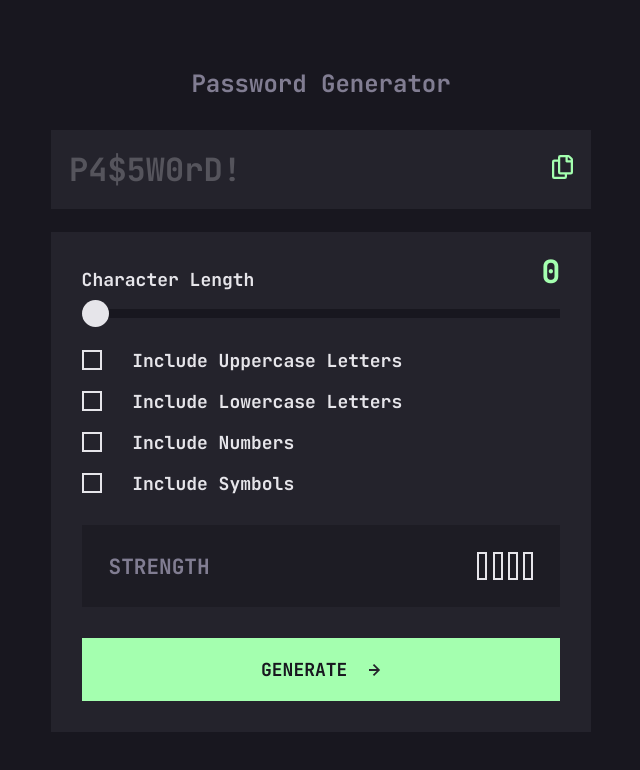
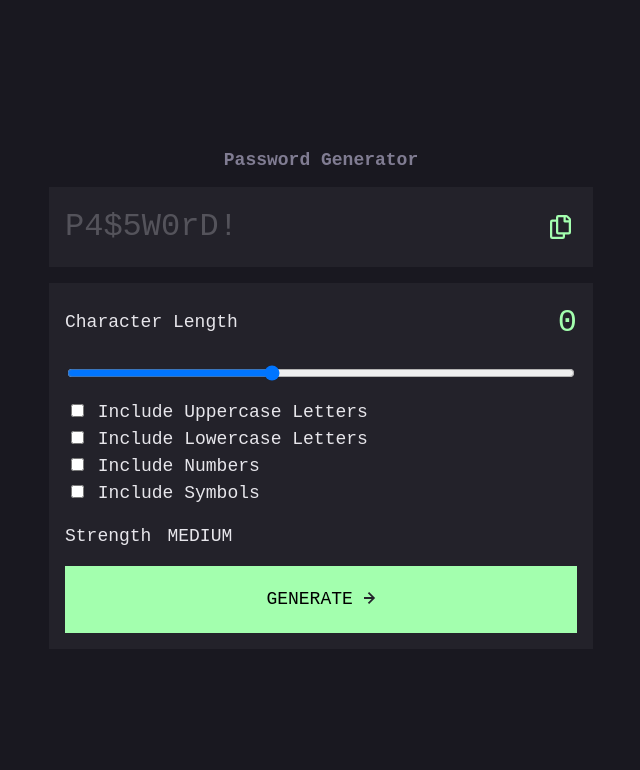
Before and after one commit to MattJM1007/Password-Generator-App, a plain HTML site: page index.html in a window 1280 px wide. Shown: the whole page, without its empty margins (319-959 px from the left). Drawn offline with Linux system fonts and the light colour scheme; a script that the page names is missing.

Commit message:
refactored html and began styling

```diff
--- a/index.html
+++ b/index.html
@@ -12,65 +12,70 @@
   </head>
   <body>
     <main>
-      <h1 class="title">Password Generator</h1>
+      <div class="container flow-content">
+        <h1 class="page-title">Password Generator</h1>
 
-      <section class="generated-password-container">
-        <h2 id="generated-password">P4$5W0rD!</h2>
-        <button id="copy-button">
-          <span id="copied-text" class="hidden">copied</span>
-          <img src="./assets/images/icon-copy.svg" alt="copy button icon" class="copy-icon" />
+        <div class="result-container wrapper flex-center bg-dark">
+          <p class="password text-light" aria-live="polite">P4$5W0rD!</p>
+          <button class="copy-button flex-center">
+            <span class="hidden">copied</span>
+            <svg width="21" height="24" xmlns="http://www.w3.org/2000/svg">
+              <path
+                d="M20.341 3.091 17.909.659A2.25 2.25 0 0 0 16.319 0H8.25A2.25 2.25 0 0 0 6 2.25V4.5H2.25A2.25 2.25 0 0 0 0 6.75v15A2.25 2.25 0 0 0 2.25 24h10.5A2.25 2.25 0 0 0 15 21.75V19.5h3.75A2.25 2.25 0 0 0 21 17.25V4.682a2.25 2.25 0 0 0-.659-1.591ZM12.469 21.75H2.53a.281.281 0 0 1-.281-.281V7.03a.281.281 0 0 1 .281-.281H6v10.5a2.25 2.25 0 0 0 2.25 2.25h4.5v1.969a.282.282 0 0 1-.281.281Zm6-4.5H8.53a.281.281 0 0 1-.281-.281V2.53a.281.281 0 0 1 .281-.281H13.5v4.125c0 .621.504 1.125 1.125 1.125h4.125v9.469a.282.282 0 0 1-.281.281Zm.281-12h-3v-3h.451c.075 0 .147.03.2.082L18.667 4.6a.283.283 0 0 1 .082.199v.451Z"
+                fill="#A4FFAF"
+              />
+            </svg>
           </button>
-      </section>
+        </div>
 
-      <section class="password-details">
-        <fieldset class="range-container">
-          <label for="password-slider" class="range-label">Character Length</label>
-          <input type="range" min="0" max="20" value="0" id="password-slider" />
-          <span id="current-length">10</span>
-        </fieldset>
+        <form class="flow-content wrapper bg-dark">
+          <div class="form-group length">
+            <label for="length-slider">Character Length</label>
+            <span class="length-count">0</span>
+            <input type="range" name="password-length" id="length-slider" min="0" max="20" value="8" />
+          </div>
 
-        <fieldset class="checklist-container">
-          <label for="uppercase-checkbox" class="uppercase-label">
-            <input type="checkbox" id="uppercase-checkbox" name="Include Uppercase Checkbox" value="uppercase" />
-            <span class="checkmark"></span>
+          <fieldset class="form-group checkboxes">
+            <legend class="visually-hidden">Check which characters to include in password</legend>
+
+            <label for="uppercase">
+              <input type="checkbox" name="uppercase" id="uppercase" />
               Include Uppercase Letters
             </label>
 
-          <label for="lowercase-checkbox" class="lowercase-label">
-            <input type="checkbox" id="lowercase-checkbox" name="Include Lowercase Checkbox" value="lowercase" />
-            <span class="checkmark"></span>
+            <label for="lowercase">
+              <input type="checkbox" name="lowercase" id="lowercase" />
               Include Lowercase Letters
             </label>
 
-          <label for="numbers-checkbox" class="numbers-label">
-            <input type="checkbox" id="numbers-checkbox" name="Include Numbers Checkbox" value="numbers" />
-            <span class="checkmark"></span>
+            <label for="numbers">
+              <input type="checkbox" name="numbers" id="numbers" />
               Include Numbers
             </label>
 
-          <label for="symbols-checkbox" class="symbols-label">
-            <input type="checkbox" id="symbols-checkbox" name="Include Symbols Checkbox" value="symbols" />
-            <span class="checkmark"></span>
+            <label for="symbols">
+              <input type="checkbox" name="symbols" id="symbols" />
               Include Symbols
             </label>
           </fieldset>
 
-        <div class="strength-container">
-          <h3>Strength</h3>
-          <h4 id="password-strength-text"></h4>
-          <div class="strength-bars" id="too-weak"></div>
-          <div class="strength-bars" id="weak"></div>
-          <div class="strength-bars" id="medium"></div>
-          <div class="strength-bars" id="strong"></div>
+          <div class="password-strength flex-center">
+            <p class="title">Strength</p>
+            <span class="text" aria-live="polite">MEDIUM</span>
+            <div class="bar" data-strength="too-weak" data-color="red"></div>
+            <div class="bar" data-strength="weak" data-color="orange"></div>
+            <div class="bar" data-strength="medium" data-color="yellow"></div>
+            <div class="bar" data-strength="strong" data-color="green"></div>
           </div>
 
-        <button id="generate-button">
+          <button class="button" type="submit">
             Generate
-          <svg width="12" height="12" xmlns="http://www.w3.org/2000/svg" alt="right arrow icon">
-            <path class="button-arrow" fill="#24232C" d="m5.106 12 6-6-6-6-1.265 1.265 3.841 3.84H.001v1.79h7.681l-3.841 3.84z" />
+            <svg width="12" height="12" xmlns="http://www.w3.org/2000/svg" alt="">
+              <path fill="#24232C" d="m5.106 12 6-6-6-6-1.265 1.265 3.841 3.84H.001v1.79h7.681l-3.841 3.84z" />
             </svg>
           </button>
-      </section>
+        </form>
+      </div>
     </main>
   </body>
 </html>
--- a/index.js
+++ /dev/null
@@ -1,129 +0,0 @@
-//-----Updating the Slider-----
-const slider = document.getElementById("password-slider");
-const sliderOutput = document.getElementById("current-length");
-sliderOutput.innerHTML = slider.value;
-
-slider.oninput = function () {
-  sliderOutput.innerHTML = slider.value;
-};
-
-function updateSliderTrack() {
-  const min = slider.min || 0;
-  const max = slider.max || 100;
-  const value = slider.value;
-
-  const percentage = ((value - min) / (max - min)) * 100 + "%";
-
-  slider.style.setProperty("--progress", percentage);
-}
-
-slider.addEventListener("input", updateSliderTrack);
-
-updateSliderTrack();
-
-//-----Password Generation------
-const generatedPassword = document.getElementById("generated-password");
-const generateButton = document.getElementById("generate-button");
-const uppercaseInput = document.getElementById("uppercase-checkbox");
-const lowercaseInput = document.getElementById("lowercase-checkbox");
-const numbersInput = document.getElementById("numbers-checkbox");
-const symbolsInput = document.getElementById("symbols-checkbox");
-const copyButton = document.getElementById("copy-button");
-const message = document.getElementById("copied-text");
-
-const uppercaseLetters = "ABCDEFGHIJKLMNOPQRSTUVWXYZ";
-const lowercaseLetters = "abcdefghijklmnopqrstuvwxyz";
-const numbers = "1234567890";
-const symbols = "~!@#$%^&*()_-+={[}]|:;<,>.?/";
-
-let userCheckedBoxes = [];
-let strength = 0;
-let userPassword = "";
-
-generateButton.addEventListener("click", () => {
-  const characters = slider.value;
-  userCheckedBoxes = [];
-  strength = 0;
-  userPassword = "";
-  message.classList.add("hidden");
-
-  addSelections();
-
-  for (let i = 0; i < characters; i++) {
-    const firstRandomNumber = Math.floor(Math.random() * userCheckedBoxes.length);
-    const randomIndex = userCheckedBoxes[firstRandomNumber];
-
-    const secondRandomNumber = Math.floor(Math.random() * randomIndex.length);
-    const randomCharacter = randomIndex.charAt(secondRandomNumber);
-
-    userPassword += randomCharacter;
-  }
-
-  updatePasswordDOM(userPassword);
-
-  resetStrength();
-
-  if (characters >= 8) {
-    showStrength(strength);
-  }
-
-  console.log(userPassword);
-});
-
-copyButton.addEventListener("click", copyPasswordText);
-
-//---Functions---
-function addSelections() {
-  if (uppercaseInput.checked) {
-    userCheckedBoxes.push(uppercaseLetters);
-    strength++;
-  }
-
-  if (lowercaseInput.checked) {
-    userCheckedBoxes.push(lowercaseLetters);
-    strength++;
-  }
-
-  if (numbersInput.checked) {
-    userCheckedBoxes.push(numbers);
-    strength++;
-  }
-
-  if (symbolsInput.checked) {
-    userCheckedBoxes.push(symbols);
-    strength++;
-  }
-}
-
-function updatePasswordDOM(password) {
-  generatedPassword.innerText = password;
-  generatedPassword.style.opacity = "1";
-}
-
-function showStrength(value) {
-  const strengthBars = Array.from(document.querySelectorAll(".strength-bars"));
-  const text = document.getElementById("password-strength-text");
-  const strengthClasses = ["too-weak", "weak", "medium", "strong"];
-  const strengthTexts = ["TOO WEAK", "WEAK", "MEDIUM", "STRONG"];
-
-  strengthBars.forEach((bar, i) => {
-    bar.classList.add(i < value ? strengthClasses[value - 1] : "bar");
-  });
-
-  text.innerText = `${strengthTexts[strength - 1]}`;
-}
-
-function resetStrength() {
-  const strengthBars = Array.from(document.querySelectorAll(".strength-bars"));
-  strengthBars.forEach((bar) => bar.classList.remove("too-weak", "weak", "medium", "strong", "bar"));
-}
-
-function copyPasswordText() {
-  const copyText = generatedPassword.innerText;
-
-  navigator.clipboard.writeText(copyText);
-
-  message.classList.remove("hidden");
-
-  console.log("Copied Password: " + copyText);
-}
--- a/style.css
+++ b/style.css
@@ -1,302 +1,217 @@
-:root {
-  /* Colors */
-  --pc-container-background: #24232c;
-  --pc-title-color: #817d92;
-  --pc-white-text: #e6e5ea;
-  --pc-page-background: #18171f;
-  --pc-button-green: #a4ffaf;
-  --pc-strength-red: #f64a4a;
-  --pc-strength-orange: #fb7c58;
-  --pc-strength-yellow: #f8cd65;
-
-  /* Fonts */
-  font-size: 18px;
-  --fs-heading1: 32px;
-  --fs-heading2: 24px;
+@font-face {
+  font-display: swap;
+  font-family: "JetBrains Mono";
+  font-style: normal;
+  font-weight: 700;
+  src: url("../assets/fonts/JetBrainsMono-VariableFont_wght.ttf") format("ttf");
 }
 
-@font-face {
-  font-family: JetBrainsMonoBold;
-  src: url(./assets/fonts/static/JetBrainsMono-Bold.ttf);
+:root {
+  --clr-neutral-200: hsl(252, 11%, 91%);
+  --clr-neutral-300: hsl(251, 9%, 53%);
+  --clr-neutral-400: hsl(248, 10%, 15%);
+  --clr-neutral-700: hsl(248, 15%, 11%);
+
+  --clr-primary-green: hsl(127, 100%, 82%);
+  --clr-primary-red: hsl(0, 91%, 63%);
+  --clr-primary-orange: hsl(13, 95%, 66%);
+  --clr-primary-yellow: hsl(42, 91%, 68%);
+
+  --ff-base: "JetBrains Mono", monospace;
+
+  --fs-400: calc(18 / 16 * 1rem);
+  --fs-500: calc(24 / 16 * 1rem);
+  --fs-600: calc(32 / 16 * 1rem);
+
+  --fs-heading: var(--fs-500);
 }
 
-* {
+@media (width > 30em) {
+  :root {
+    --fs-heading: var(--fs-600);
+  }
+}
+
+/* reset */
+*,
+*::before,
+*::after {
   box-sizing: border-box;
+}
+
+h1,
+.h1,
+h2,
+.h2,
+h3,
+.h3,
+h4,
+.h4 {
+  line-height: 1.1;
+}
+
+body,
+h1,
+h2,
+h3,
+p,
+dl,
+dd,
+figure,
+blockquote {
   margin: 0;
+}
+
+ul[role="list"],
+ol[role="list"] {
+  list-style: none;
   padding: 0;
-  border: none;
-  font-family: JetBrainsMonoBold, sans-serif;
 }
 
 body {
-  display: flex;
-  align-items: center;
-  justify-content: center;
-  height: 100dvh;
-  background-color: var(--pc-page-background);
-  color: var(--pc-white-text);
+  min-height: 100vh;
+  line-height: 1.5;
 }
 
-main {
-  width: min(540px, 90%);
+input,
+button,
+textarea,
+select {
+  font: inherit;
 }
 
-.title {
-  color: var(--pc-title-color);
-  font-size: var(--fs-heading2);
-  text-align: center;
-  margin-bottom: 1.7rem;
+img,
+picture {
+  max-inline-size: 100%;
+  display: block;
 }
 
-.generated-password-container {
-  background-color: var(--pc-container-background);
-  display: flex;
-  align-items: center;
-  justify-content: space-between;
+/* general stylings */
+body {
+  font-family: var(--ff-base);
+  font-size: var(--fs-400);
+  color: var(--clr-neutral-200);
+  background: var(--clr-neutral-700);
+  align-content: center;
   padding: 1rem;
-  margin-bottom: 1.3rem;
 }
 
-#generated-password {
-  opacity: 0.25;
-  font-size: var(--fs-heading1);
+/* typography */
+.page-title {
+  font-size: var(--fs-400);
+  text-align: center;
+  color: var(--clr-neutral-300);
 }
 
-#copy-button {
-  background-color: transparent;
-  border: none;
-  position: relative;
+.text-light {
+  opacity: 0.25;
 }
 
-#copy-button img:hover {
-  cursor: pointer;
-  filter: invert(0%) brightness(2) contrast(80%);
+.password {
+  font-size: var(--fs-heading);
 }
 
-#copied-text {
-  color: var(--pc-button-green);
-  text-transform: uppercase;
-  position: absolute;
-  right: 150%;
-  top: 30%;
-  pointer-events: none;
+/* utilities */
+.flow-content > * + * {
+  margin-block-start: var(--flow-spacer, 1rem);
 }
 
-.password-details {
-  background-color: var(--pc-container-background);
-  padding: 2rem 1.7rem 1.7rem;
+.flex-center {
+  display: flex;
+  gap: var(--flex-gap, 1rem);
+  align-items: center;
 }
 
-.range-container {
-  display: flex;
-  flex-direction: column;
-  gap: 1rem;
-  margin-bottom: 1.7rem;
-  position: relative;
+.visually-hidden:not(:focus):not(:active) {
+  position: absolute;
+  width: 1px;
+  height: 1px;
+  overflow: hidden;
+  clip: rect(0 0 0 0); /* Legacy property for Internet Explorer */
+  clip-path: inset(50%);
+  white-space: nowrap;
 }
 
-#current-length {
-  position: absolute;
-  right: 0;
-  bottom: 50%;
-  font-size: var(--fs-heading1);
-  color: var(--pc-button-green);
-}
-
-#password-slider {
-  -webkit-appearance: none;
-  appearance: none;
-  outline: none;
-  width: 100%;
-  height: 0.5rem;
-  background: transparent;
-
-  --progress: 50%;
-}
-
-#password-slider::-webkit-slider-thumb {
-  -webkit-appearance: none;
-  appearance: none;
-  cursor: pointer;
-  width: 1.5rem;
-  height: 1.5rem;
-  border-radius: 50%;
-  background: var(--pc-white-text);
-  margin-top: -0.5rem;
-}
-
-#password-slider::-webkit-slider-thumb:hover {
-  background: var(--pc-page-background);
-  border: 2px solid var(--pc-button-green);
-}
-
-#password-slider::-webkit-slider-runnable-track {
-  height: 0.5rem;
-  background: linear-gradient(to right, var(--pc-button-green) var(--progress), var(--pc-page-background) var(--progress));
-}
-
-#password-slider::-moz-range-thumb {
-  width: 1.5rem;
-  height: 1.5rem;
-  border-radius: 50%;
-  background: var(--pc-white-text);
-}
-
-#password-slider::-moz-range-track {
-  height: 0.5rem;
-  border-radius: 0.25rem;
-  background: var(--pc-page-background);
-}
-
-#password-slider::-moz-range-progress {
-  height: 0.5rem;
-  border-radius: 0.25rem;
-  background: var(--pc-button-green);
-}
-
-.checklist-container {
-  display: flex;
-  flex-direction: column;
-  gap: 1rem;
-  margin-bottom: 1.7rem;
-}
-
-.checklist-container > label {
-  display: flex;
-  align-items: center;
-  cursor: pointer;
-  user-select: none;
-}
-
-.checklist-container input {
-  position: absolute;
-  opacity: 0;
-}
-
-.checkmark {
-  width: 20px;
-  height: 20px;
-  border: 2px solid var(--pc-white-text);
-  display: inline-block;
-  position: relative;
-  margin-right: 1.7rem;
-}
-
-.checklist-container input:checked + .checkmark::before {
-  content: "";
-  position: absolute;
-  left: 0.25rem;
-  bottom: 0.2rem;
-  width: 5px;
-  height: 10px;
-  border: solid var(--pc-page-background);
-  border-width: 0 3px 3px 0;
-  transform: rotate(45deg);
-}
-
-.checklist-container input:checked + .checkmark {
-  background-color: var(--pc-button-green);
-  border: 2px solid var(--pc-button-green);
-}
-
-.checklist-container > label:hover .checkmark {
-  border: 2px solid var(--pc-button-green);
-}
-
-.strength-container {
-  background-color: #18171f90;
-  display: flex;
-  align-items: center;
-  padding: 1.5rem 1.2rem 1.5rem 1.5rem;
-  margin-bottom: 1.7rem;
-}
-
-.strength-container > h3 {
-  text-transform: uppercase;
-  color: var(--pc-title-color);
-}
-
-#password-strength-text {
-  margin-left: auto;
-  margin-right: 1rem;
-  font-size: var(--fs-heading2);
-  text-transform: uppercase;
-}
-
-.strength-bars {
-  border: 2px solid var(--pc-white-text);
-  width: 10px;
-  height: 28px;
-  margin-right: 0.3rem;
-}
-
-.too-weak {
-  background-color: var(--pc-strength-red);
-  border: 2px solid var(--pc-strength-red);
-}
-
-.weak {
-  background-color: var(--pc-strength-orange);
-  border: 2px solid var(--pc-strength-orange);
-}
-
-.medium {
-  background-color: var(--pc-strength-yellow);
-  border: 2px solid var(--pc-strength-yellow);
-}
-
-.strong {
-  background-color: var(--pc-button-green);
-  border: 2px solid var(--pc-button-green);
-}
-
-#generate-button {
-  width: 100%;
-  color: var(--pc-page-background);
-  display: flex;
-  align-items: center;
-  justify-content: center;
-  font-size: 1rem;
-  gap: 1.2rem;
-  padding: 1rem;
-  text-transform: uppercase;
-  background-color: var(--pc-button-green);
-  border: 2px solid transparent;
-}
-
-#generate-button:hover {
-  background-color: transparent;
-  color: var(--pc-button-green);
-  border: 2px solid var(--pc-button-green);
-  cursor: pointer;
-
-  .button-arrow {
-    fill: var(--pc-button-green);
-  }
+.bg-dark {
+  background: var(--clr-neutral-400);
 }
 
 .hidden {
   display: none;
 }
 
-@media (max-width: 600px) {
-  #generated-password {
-    font-size: 1rem;
-  }
+/* layout */
+.container {
+  max-width: 34rem;
+  margin-inline: auto;
+}
 
-  .range-label,
-  .checklist-container > label,
-  .strength-container > h3 {
-    font-size: 0.9rem;
-  }
+.wrapper {
+  padding: 1rem;
+}
 
-  #current-length {
-    font-size: var(--fs-heading2);
-  }
+.result-container {
+  justify-content: space-between;
+}
 
-  #password-strength-text {
-    font-size: 1rem;
-    text-align: right;
-    margin-right: 0.4rem;
-  }
+/* components */
+.copy-button {
+  background: transparent;
+  border: 0;
+  color: var(--clr-primary-green);
+  text-transform: uppercase;
 }
+
+.button {
+  width: 100%;
+  text-transform: uppercase;
+  padding: 1em;
+  background: var(--clr-primary-green);
+  border: 2px solid transparent;
+  cursor: pointer;
+  transition: all 200ms ease-in-out;
+}
+
+.button svg path {
+  transition: all 300ms ease-in-out;
+}
+
+.button:hover,
+.button:focus-visible {
+  background: transparent;
+  border-color: var(--clr-primary-green);
+  color: var(--clr-primary-green);
+}
+
+.button:hover svg path,
+.button:focus-visible svg path {
+  fill: var(--clr-primary-green);
+}
+
+/* form */
+.form-group.length {
+  display: grid;
+  gap: 1rem;
+  grid-template-columns: 1fr 0.25fr;
+  grid-auto-flow: dense;
+  align-items: center;
+}
+
+.form-group input[type="range"] {
+  grid-column: 1 / -1;
+}
+
+.form-group .length-count {
+  justify-self: end;
+  font-size: var(--fs-heading);
+  color: var(--clr-primary-green);
+}
+
+fieldset label {
+  display: block;
+}
+
+.form-group.checkboxes {
+  border: 0;
+  padding: 0;
+}
```
Lines whose indentation alone changed are shown as unchanged.
